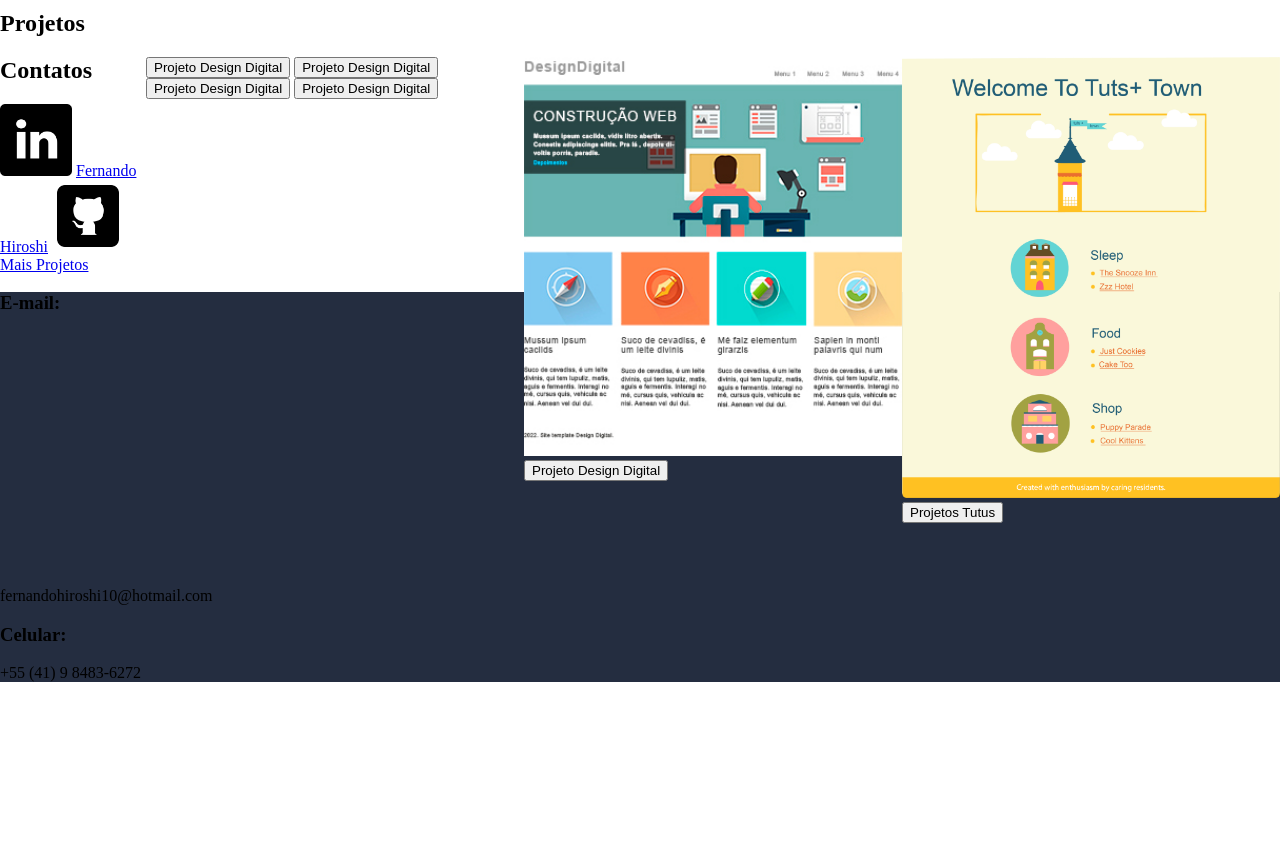
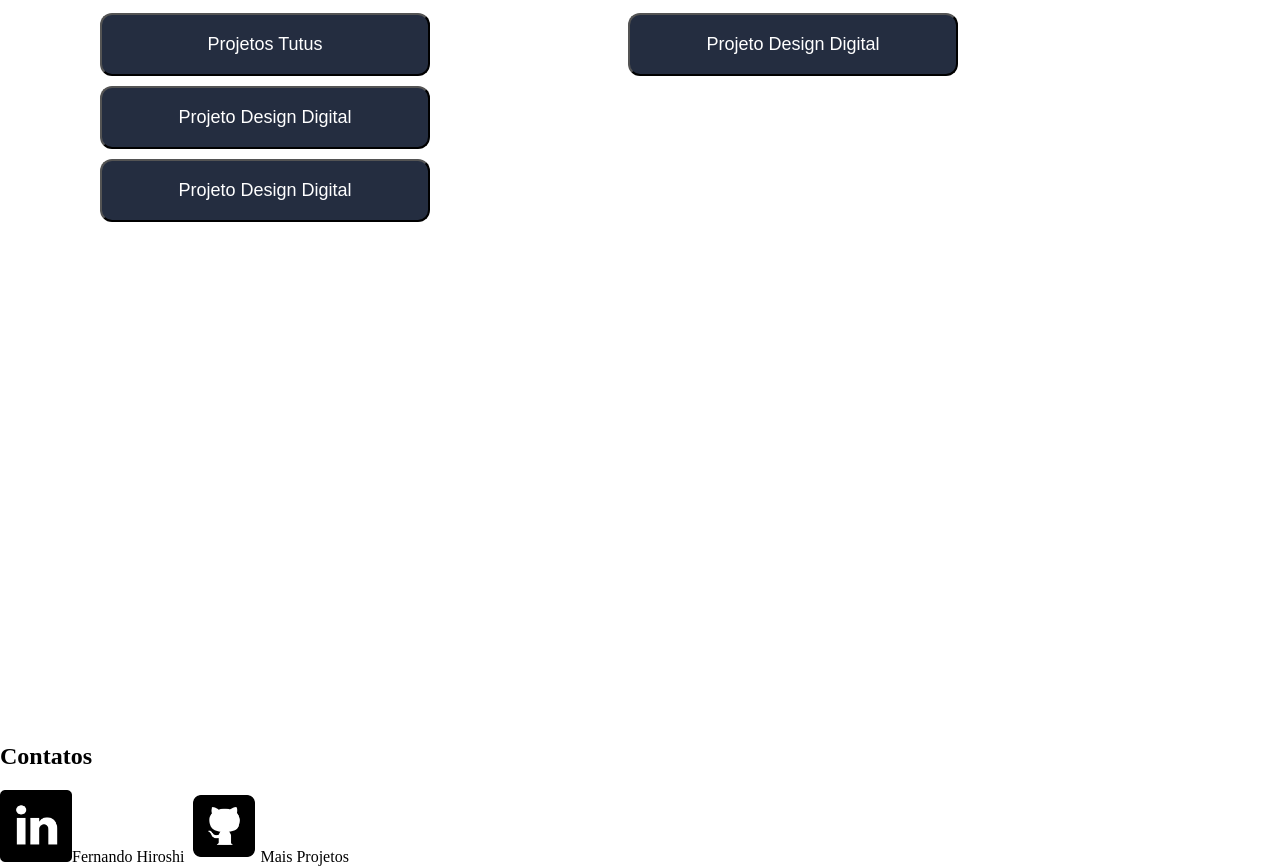
Before and after one commit to FernandoDiasH/Desenvolvimento_Web, a plain HTML site: page index.html in a window 1280 px wide. Shown: the part 880-1748 px from the top of the page. Before the commit the page ends 1578 px from the top, so only its background shows below. Drawn offline with Linux system fonts and the light colour scheme.

Commit message:
alinhando as sections

```diff
--- a/css/estilo.css
+++ b/css/estilo.css
@@ -1,7 +1,12 @@
-
+*{
+	box-sizing: border-box;
+}
 .container{
-	max-width: 1366px;
+	max-width: 100%;
 	margin: 0 auto;
+}
+img{
+	max-width: 100%;
 }
 
 body{
@@ -18,15 +23,14 @@ header{
 h1{
 	color: #fff;
 	width: 153px;
-	padding: 0 10px 0 50px;
-
+	padding: 0 0 0 50px;
 	float: left;
 }
 
 nav{
 	float: right;
-	margin-right: 60px;
-	margin-top: 35px;
+	margin-right: 100px;
+	margin-top: 60px;
 }
 
 nav li{
@@ -43,21 +47,23 @@ nav a:hover{
 	text-decoration: underline;
 }
 
+
+
+
 .sobre{
 	background-color: #3F4B59;
 	height: 660px;
-	padding: 100px 0 0 50px;
+	padding: 50px 0 0 50px;
+
 
 }
 
 .sobre p{
-	margin-top: 0;
 	color: #fff;
 	font-size: 24px;
 
 }
 .sobre  h3{
-	margin-top: 0;
 	color: #fff;
 	font-size: 36px;
 
@@ -72,33 +78,69 @@ nav a:hover{
 	float: left;
 	width: 740px;
 	height: 440px;
+
 }
 
 .sobre img{
 	width: 410px;
 	height: 390px;
-	float: left;
-	padding-left: 80px;
+
+	/*padding-left: 80px;*/
 
 }
 .sobre p{
 	padding-top: 50px;
 }
+section{
+	height: 800px;
+}
+
+section h2{
+	margin-left:50px;
+	font-size: 40px;
+}
 
 article{
 	width: 378px;
-	height: 530px;
-	float: right;
+	/*height: 530px;*/
+	float: left;
+	margin: 0 50px 0 100px;
 
 }
+article:last-child{
+	margin-right: 0;
+}
 
-article img{
-	width: 100%;
 
+
+article button{
+	background-color: #242D40  ;
+	color: #fff;
+	width: 330px;
+	height: 63px;
+ 	border-radius: 12px;
+ 	margin: 0 auto;
+ 	margin-top: 10px;
+ 	font-size: 18px;
 }
+
+
+
 
 .contatos{
 	display: block;
+
+}
+.contatos a{
+
+	display: inline-block;
+	height: 72px;
+	text-decoration: none;
+	color: #000;
+	line-height: 50px;
+	padding: 0 0 50px 0;
+	vertical-align: middle;
+
 }
 
 .contatos img{
@@ -107,5 +149,8 @@ article img{
 
 
 footer{
+
+	bottom: 0;
 	background-color:#242D40 ;
+	display: block;
 }
--- a/index.html
+++ b/index.html
@@ -26,7 +26,7 @@
 					<h3>Bem-Vindo</h3>
 					<h2>Sou o Fernando Hiroshi</h2>
 					<h3>Estudante do Curso</h3>
-				<h3>Analise e Desenvolvimento de Sistemas<h3>
+					<h3>Analise e Desenvolvimento de Sistemas</h3>
 					<p>
 					Atualmente moro em curitiva e busco novas opurtunidades na área da programaçao como desenvolvedor Web.
 					Tenho preferência no back-end nas linguagen PHP, SQL e JavaScript.
@@ -39,29 +39,27 @@
 			<h2>Projetos</h2>
 
 			<article>
-				<img src="img/tuts.png">
+
 				<button>Projetos Tutus</button>
 			</article>
 
 			<article>
-				<img src="img/design.jpg">
 				<button>Projeto Design Digital</button>
 			</article>
 
 			<article>
 				<button>Projeto Design Digital</button>
 				<button>Projeto Design Digital</button>
-				<button>Projeto Design Digital</button>
-				<button>Projeto Design Digital</button>
+
 			</article>
 		</section>
 		<div class="contatos">
 			<h2>Contatos</h2>
-			<img src="img/linkedin.png">
-			<a href="#">Fernando Hiroshi</a>
 
-			<img src="img/git.png">
-			<a href="#">Mais Projetos</a>
+			<a href="#"><img src="img/linkedin.png">Fernando Hiroshi</a>
+
+
+			<a href="#"><img src="img/git.png">Mais Projetos</a>
 		</div>
 
 		<footer>
```
Lines whose indentation alone changed are shown as unchanged.
